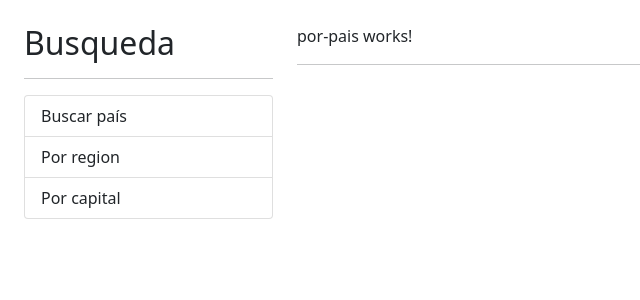
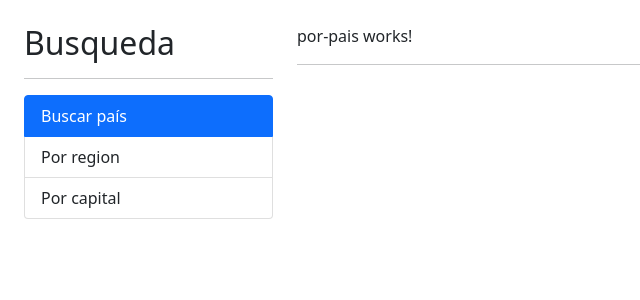
Before and after one commit to WiiruxCruz/03-paisesApp, an Angular app: page / in a window 1280 px wide. Shown: the top 300 px of the page, without its empty margins (0-640 px from the left). Built offline with nearby package versions, Linux system fonts and the light colour scheme.

Commit message:
Refactorización de componente sidebar y routerLink

```diff
--- a/src/app/app.component.html
+++ b/src/app/app.component.html
@@ -1,12 +1,34 @@
 <div class="row container mt-4">
   <div class="col-3">
+    <app-sidebar></app-sidebar>
+    <!--
     <h2>Busqueda</h2>
     <hr>
     <ul class="list-group">
-      <li class="list-group-item">Buscar país</li>
-      <li class="list-group-item">Por region</li>
-      <li class="list-group-item">Por capital</li>
+      <li
+        routerLink=""
+        routerLinkActive="active"
+        [routerLinkActiveOptions]="{ exact: true }"
+        class="list-group-item"
+      >
+        Buscar país
+      </li>
+      <li
+        routerLink="region"
+        routerLinkActive="active"
+        class="list-group-item"
+      >
+        Por region
+      </li>
+      <li
+        routerLink="capital"
+        routerLinkActive="active"
+        class="list-group-item"
+      >
+        Por capital
+      </li>
     </ul>
+    -->
   </div>
 
   <div class="col">
--- a/src/app/shared/shared.module.ts
+++ b/src/app/shared/shared.module.ts
@@ -1,13 +1,17 @@
 import { NgModule } from '@angular/core';
 import { CommonModule } from '@angular/common';
+import { RouterModule } from '@angular/router';
+
 import { SidebarComponent } from './sidebar/sidebar.component';
+
 
 
 
 @NgModule({
   declarations: [SidebarComponent],
   imports: [
-    CommonModule
+    CommonModule,
+    RouterModule
   ],
   exports: [
     SidebarComponent
--- a/src/app/shared/sidebar/sidebar.component.html
+++ b/src/app/shared/sidebar/sidebar.component.html
@@ -1 +1,26 @@
-<p>sidebar works!</p>
+<h2>Busqueda</h2>
+<hr>
+<ul class="list-group">
+  <li
+    routerLink=""
+    routerLinkActive="active"
+    [routerLinkActiveOptions]="{ exact: true }"
+    class="list-group-item"
+  >
+    Buscar país
+  </li>
+  <li
+    routerLink="region"
+    routerLinkActive="active"
+    class="list-group-item"
+  >
+    Por region
+  </li>
+  <li
+    routerLink="capital"
+    routerLinkActive="active"
+    class="list-group-item"
+  >
+    Por capital
+  </li>
+</ul>
--- a/src/app/shared/sidebar/sidebar.component.ts
+++ b/src/app/shared/sidebar/sidebar.component.ts
@@ -4,6 +4,11 @@ import { Component, OnInit } from '@angular/core';
   selector: 'app-sidebar',
   templateUrl: './sidebar.component.html',
   styles: [
+  `
+    li {
+      cursor: pointer;
+    }
+  `
   ]
 })
 export class SidebarComponent implements OnInit {
```
